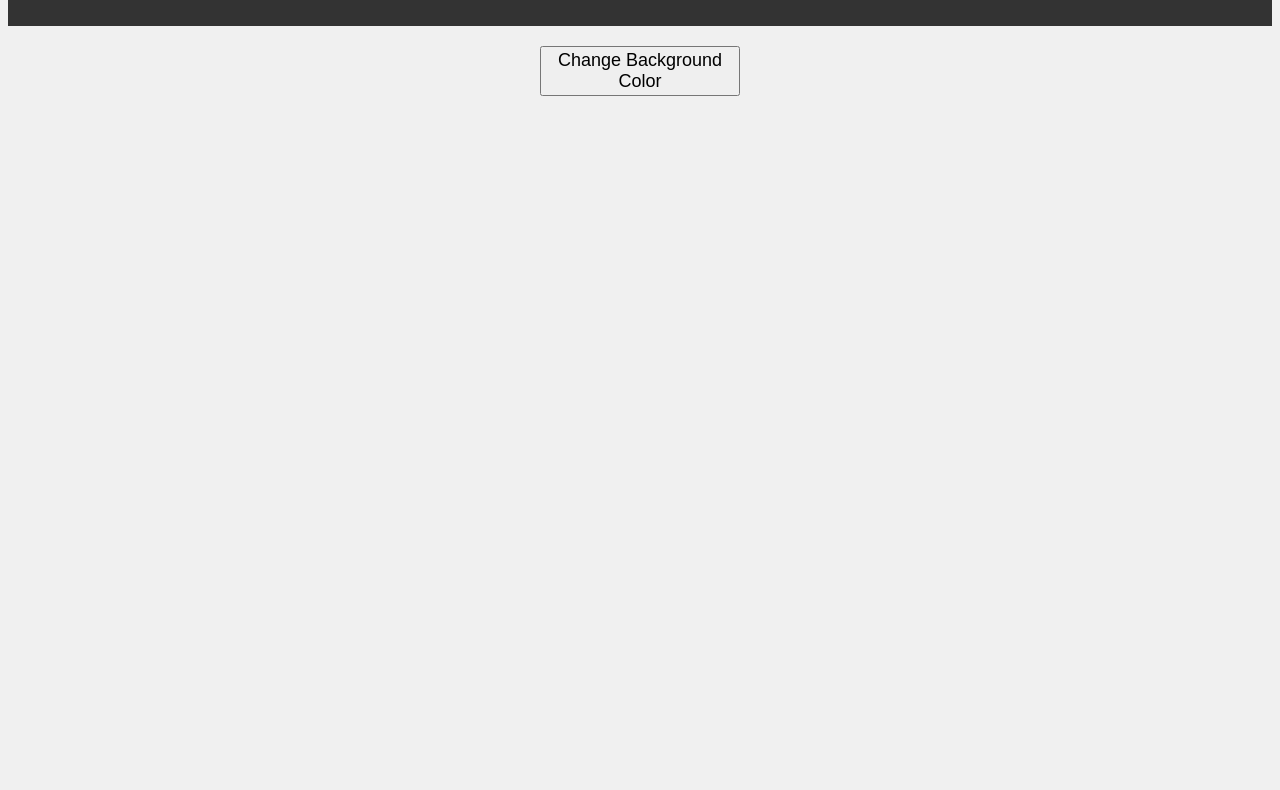
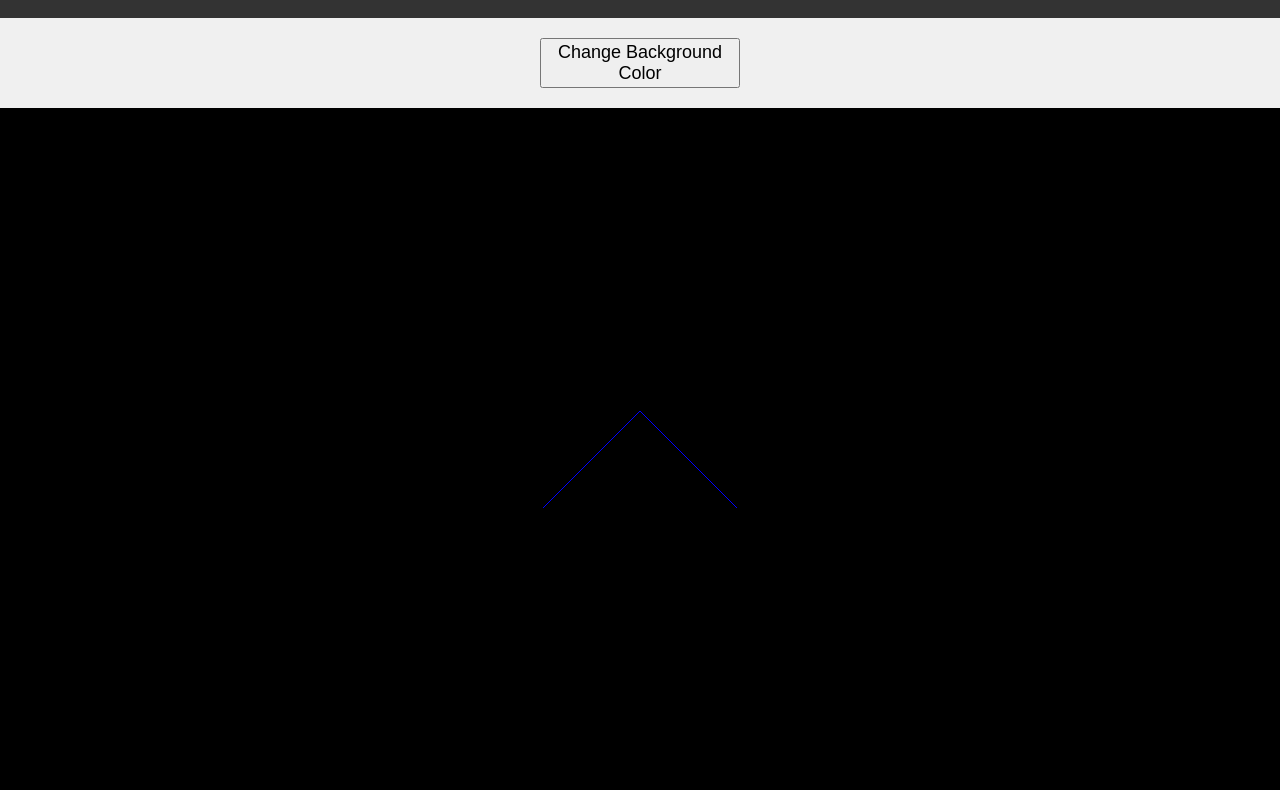
Before and after one commit to rtyng/The-Retro-Learning-Center, a website built with Vite: page jscsshtml/index.html in a window 1280 px wide. Shown: the part 102-892 px from the top of the page. Before the commit the page ends 800 px from the top, so only its background shows below. Built offline with nearby package versions, Linux system fonts and the light colour scheme.

Commit message:
Followed along with three.js guide
Used installation guide to fix main.js and copied some code in drawinglines.js

```diff
--- /dev/null
+++ b/jscsshtml/drawinglines.js
@@ -0,0 +1,26 @@
+import * as THREE from 'three';
+
+const renderer = new THREE.WebGLRenderer();
+renderer.setSize( window.innerWidth, window.innerHeight );
+document.body.appendChild( renderer.domElement );
+
+const camera = new THREE.PerspectiveCamera( 45, window.innerWidth / window.innerHeight, 1, 500 );
+camera.position.set( 0, 0, 100 );
+camera.lookAt( 0, 0, 0 );
+
+const scene = new THREE.Scene();
+
+//create a blue LineBasicMaterial
+const material = new THREE.LineBasicMaterial( { color: 0x0000ff } );
+
+const points = [];
+points.push( new THREE.Vector3( - 10, 0, 0 ) );
+points.push( new THREE.Vector3( 0, 10, 0 ) );
+points.push( new THREE.Vector3( 10, 0, 0 ) );
+
+const geometry = new THREE.BufferGeometry().setFromPoints( points );
+
+const line = new THREE.Line( geometry, material );
+
+scene.add( line );
+renderer.render( scene, camera );
--- a/jscsshtml/index.html
+++ b/jscsshtml/index.html
@@ -2,6 +2,9 @@
 <html>
     <head>
         <title>The Retro Learning Center (The RLC)</title>
+        <style>
+            body { margin: 0; }
+        </style>
         <link rel="stylesheet" type="text/css" href="main.css">
     </head>
     <body>
@@ -11,8 +14,7 @@
 
         <button id="changeColorBtn">Change Background Color</button>
 
-        <!--- can't get three.js example to work, button.js worked atleast-->
-        <script type="module" src="../three.js/build/three.js"></script>
+        <script type="module" src="drawinglines.js"></script>
         <script src="button.js"></script>
     </body>
 </html>
```
Also changed, not shown: jscsshtml/main.js (+12 -22 lines), jscsshtml/webglcheck.js (added, +15 -0 lines).
